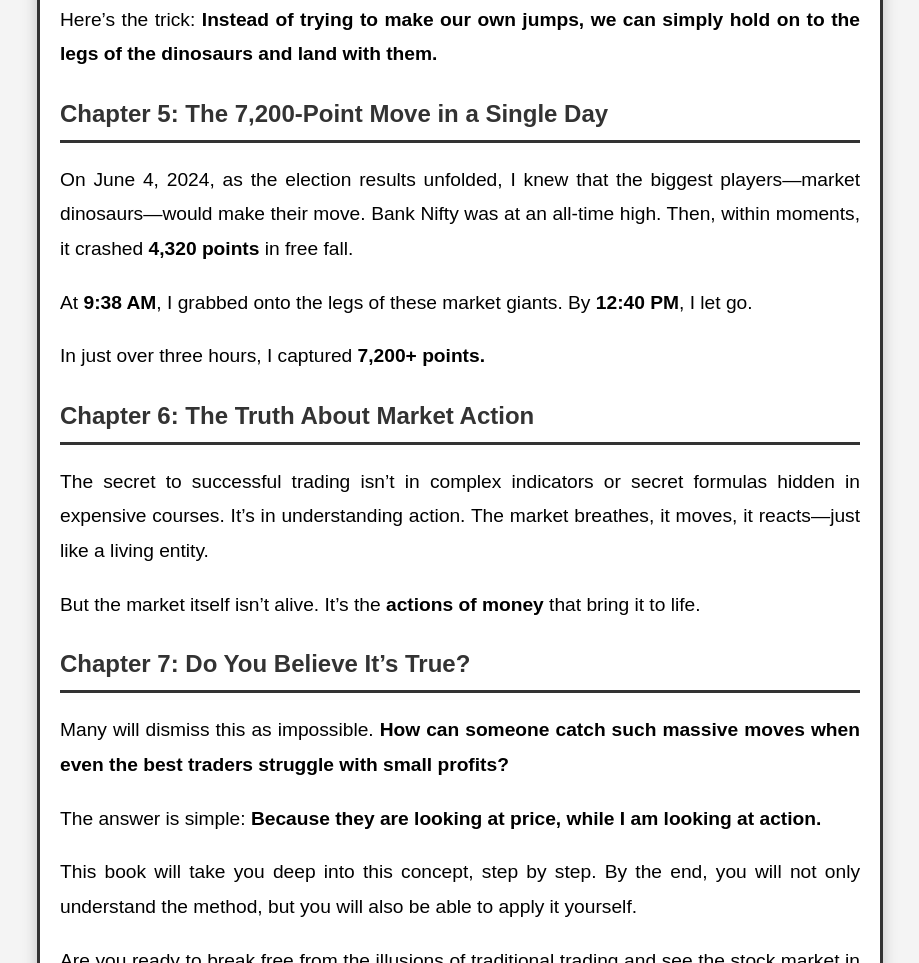
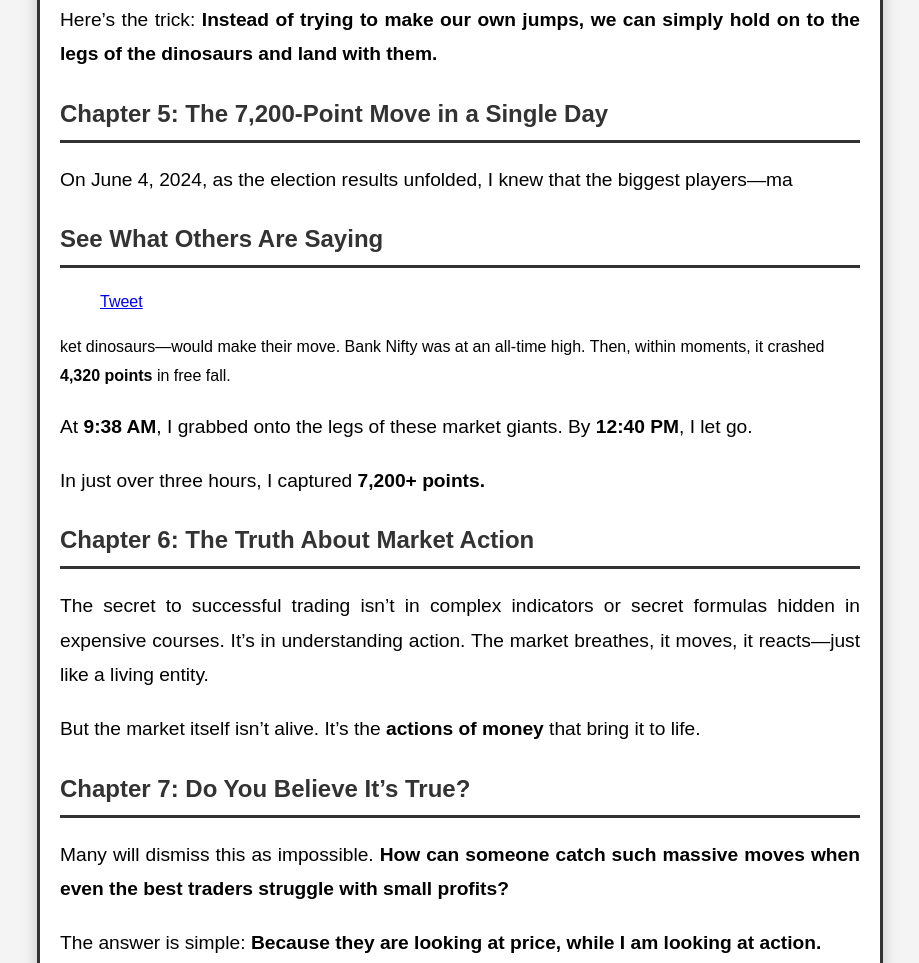
Before and after one commit to ExpressTree/twolineswisdom, a plain HTML site: page ShadowTradingBluprint-ByTwoLinesClub.html in a window 1280 px wide. Shown: the part 4004-4967 px from the top of the page, without its empty margins (180-1099 px from the left). Drawn offline with Linux system fonts and the light colour scheme.

Commit message:
Add files via upload

```diff
--- a/ShadowTradingBluprint-ByTwoLinesClub.html
+++ b/ShadowTradingBluprint-ByTwoLinesClub.html
@@ -150,7 +150,13 @@
         <p>Here’s the trick: <strong>Instead of trying to make our own jumps, we can simply hold on to the legs of the dinosaurs and land with them.</strong></p>
 
         <h2>Chapter 5: The 7,200-Point Move in a Single Day</h2>
-        <p>On June 4, 2024, as the election results unfolded, I knew that the biggest players—market dinosaurs—would make their move. Bank Nifty was at an all-time high. Then, within moments, it crashed <strong>4,320 points</strong> in free fall.</p>
+
+        <p>On June 4, 2024, as the election results unfolded, I knew that the biggest players—ma
+        <h2>See What Others Are Saying</h2>
+        <div class="twitter-embed">
+            <blockquote class="twitter-tweet"><a href="https://x.com/TwoLinesClub/status/1798068924019540307">Tweet</a></blockquote>
+            <script async src="https://platform.twitter.com/widgets.js" charset="utf-8"></script>
+        </div>ket dinosaurs—would make their move. Bank Nifty was at an all-time high. Then, within moments, it crashed <strong>4,320 points</strong> in free fall.</p>
         <p>At <strong>9:38 AM</strong>, I grabbed onto the legs of these market giants. By <strong>12:40 PM</strong>, I let go.</p>
         <p>In just over three hours, I captured <strong>7,200+ points.</strong></p>
 
```
